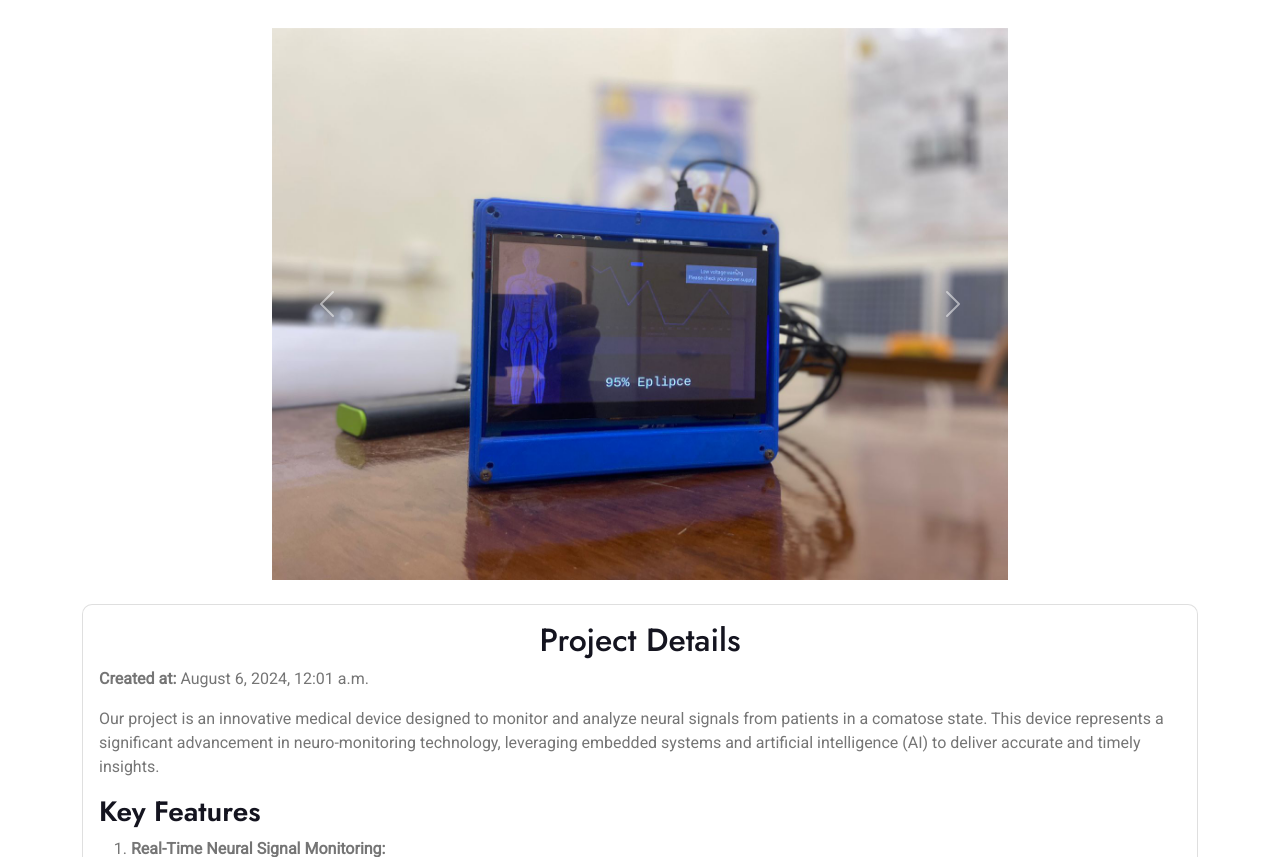
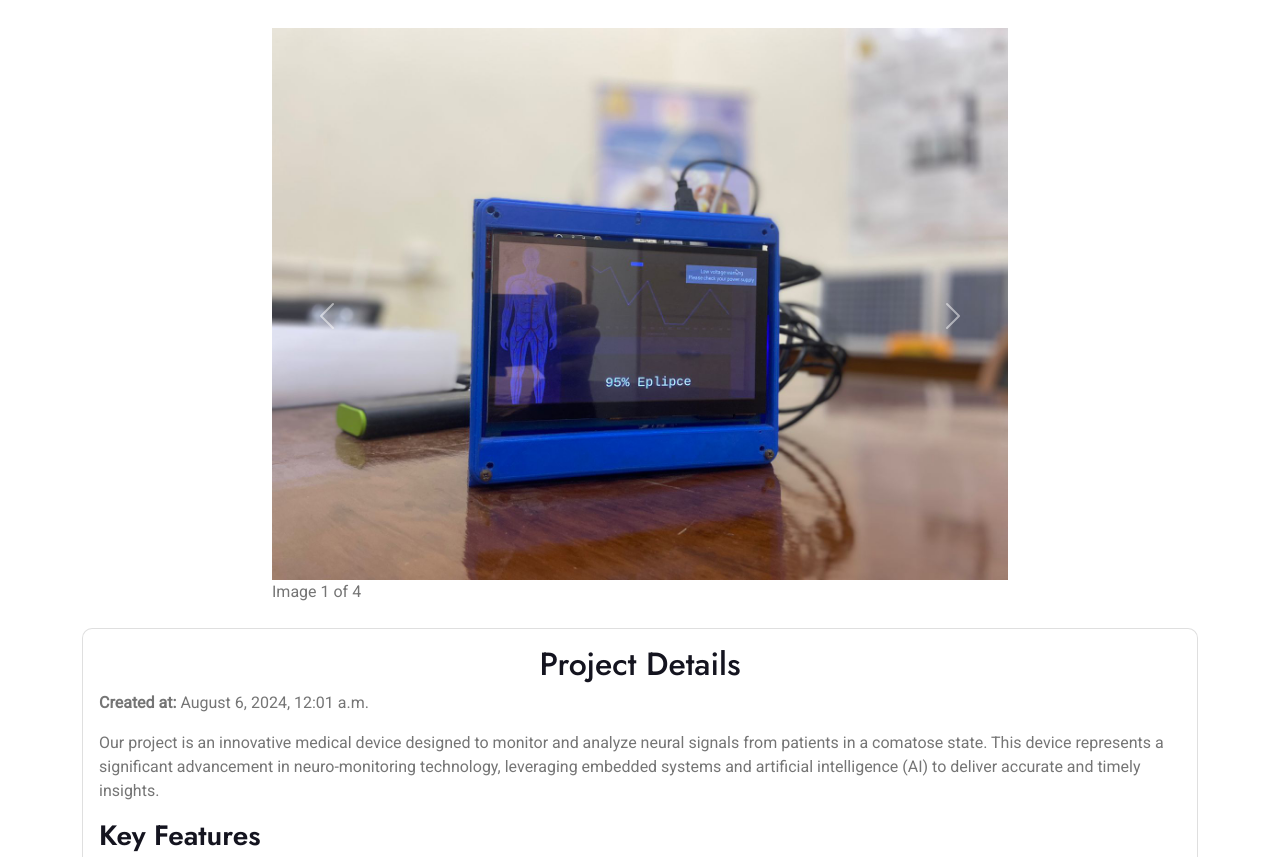
Before and after one commit to Mmy2000/z_marketing, a Django app: a page that uses projects/templates/project_details.html in a window 1280 px wide. Shown: the part 566-1423 px from the top of the page. Run offline with Django 4.2, Linux system fonts and the light colour scheme; data comes from the database, SQL or seed files in the repository; some libraries are stand-ins or nearby versions.

Commit message:
creating project app

```diff
--- a/projects/templates/project_details.html
+++ b/projects/templates/project_details.html
@@ -2,6 +2,18 @@
 {% block title %}
 {{project}}
 {% endblock title %}
+<style>
+        .image-count-indicator {
+            position: absolute;
+            bottom: 10px;
+            right: 10px;
+            background: rgba(0, 0, 0, 0.5);
+            color: #fff;
+            padding: 5px 10px;
+            border-radius: 5px;
+            z-index: 10;
+        }
+    </style>
 {% block body %}
 
 <!-- Header Start -->
@@ -25,14 +37,16 @@
         </div>
         <div class="row">
             <div class="col-md-8 mx-auto">
-                <div id="projectCarousel" class="carousel slide" data-ride="carousel">
+                 <div id="projectCarousel" class="carousel slide" data-ride="carousel" data-interval="false">
                     <div class="carousel-inner">
                         <div class="carousel-item active">
                             <img src="{{ project.image.url }}" class="d-block w-100" alt="{{ project.name }}">
+                            <div class="image-count-indicator">Image 1 of {{ project.project_image.count|add:1 }}</div>
                         </div>
                         {% for image in project.project_image.all %}
                         <div class="carousel-item">
                             <img src="{{ image.image.url }}" class="d-block w-100" alt="{{ project.name }}">
+                            <div class="image-count-indicator">Image {{ forloop.counter0|add:2 }} of {{ project.project_image.count|add:1 }}</div>
                         </div>
                         {% endfor %}
                     </div>
```
